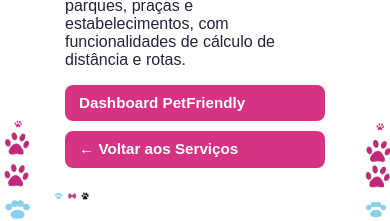
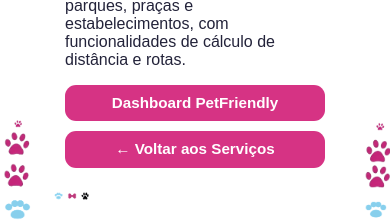
Before and after one commit to Elainecbr/PetFriendly-React, a React (Vite) app: page /servicos/1 in a window 390 px wide. Shown: the part 547-768 px from the top of the page. Built offline with nearby package versions, Linux system fonts and the light colour scheme.

Commit message:
style: unify detail action button width and round corners

```diff
--- a/src/styles/app.css
+++ b/src/styles/app.css
@@ -212,14 +212,15 @@
   background: var(--pink);
   color: #fff;
   border: 0;
-  border-radius: 8px;
+  border-radius: 11px;
   padding: 9px 14px;
   text-decoration: none;
   font-weight: 700;
   font-size: 0.95rem;
   line-height: 1.2;
   display: inline-flex;
-  width: fit-content;
+  width: 210px;
+  justify-content: center;
   transition: background 0.2s ease;
 }
 
@@ -298,7 +299,7 @@
   .btn-back-services,
   .btn-dashboard-link {
     width: 100%;
-    max-width: 320px;
+    max-width: 260px;
   }
 
   .header-inner {
```
